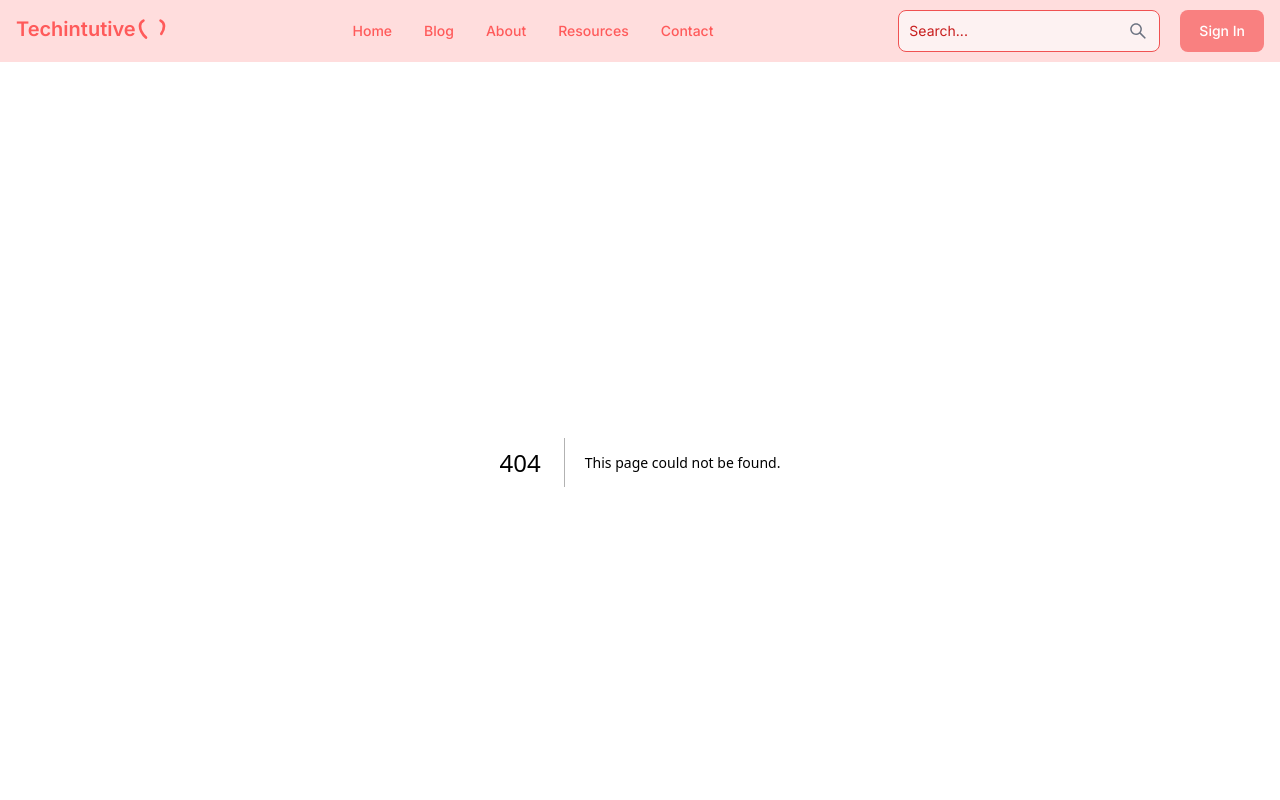
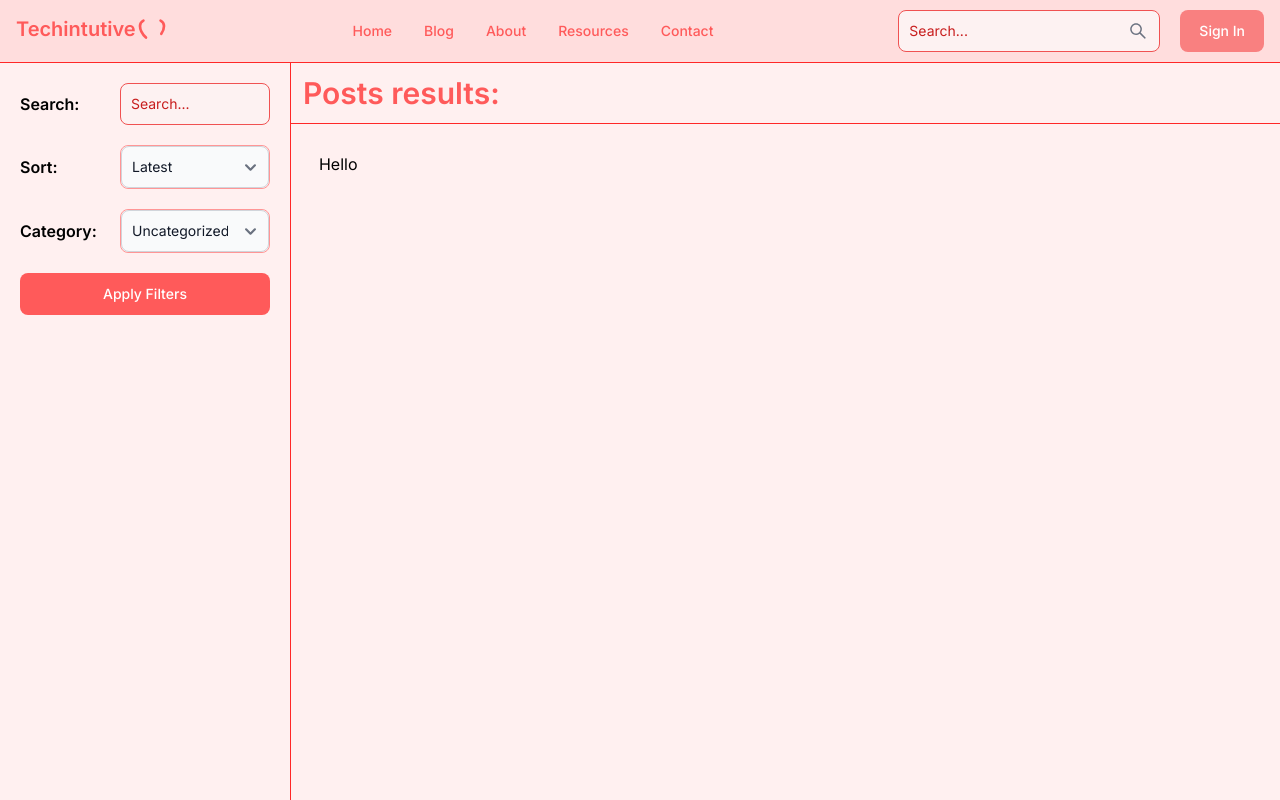
Before and after one commit to prasenjitpriyan/techIntuitive, a Next.js app: page /blog in a window 1280 px wide. Before the commit this address had no page. Shown: the top 800 px of the page. Built offline with nearby package versions, Linux system fonts and the light colour scheme.

Commit message:
Blog page ui created

```diff
--- /dev/null
+++ b/src/app/blog/page.jsx
@@ -0,0 +1,62 @@
+import { Button, Select, TextInput } from "flowbite-react";
+import React from "react";
+
+const BlogPage = () => {
+  return (
+    <section className="flex flex-col md:flex-row bg-myColors-50 border-t border-myColors-500">
+      <div className="p-5 border-b md:border-r md:min-h-screen border-myColors-500">
+        <form className="flex flex-col gap-5">
+          <div className="flex items-center justify-between gap-8">
+            <label className="whitespace-nowrap font-semibold">Search:</label>
+            <TextInput
+              placeholder="Search..."
+              id="searchTerm"
+              type="text"
+              color={"failure"}
+              className="w-[60%]"
+            />
+          </div>
+          <div className="flex items-center justify-between gap-2">
+            <label className="font-semibold">Sort:</label>
+            <Select
+              id="sort"
+              className="bg-myColors-50 border border-myColors-300 text-myColors-900 text-sm rounded-lg focus:ring-myColors-500 focus:border-myColors-500 block w-[60%] dark:bg-myColors-700 dark:border-myColors-600 dark:placeholder-myColors-400 dark:focus:ring-myColors-500 dark:focus:border-myColors-500"
+            >
+              <option value="desc">Latest</option>
+              <option value="asc">Oldest</option>
+            </Select>
+          </div>
+          <div className="flex items-center justify-between gap-2">
+            <label className="font-semibold">Category:</label>
+            <Select
+              id="category"
+              className="bg-myColors-50 border border-myColors-300 text-myColors-900 text-sm rounded-lg focus:ring-myColors-500 focus:border-myColors-500 block w-[60%] dark:bg-myColors-700 dark:border-myColors-600 dark:placeholder-myColors-400 dark:focus:ring-myColors-500 dark:focus:border-myColors-500"
+            >
+              <option value="uncategorized">Uncategorized</option>
+              <option value="reactjs">React.js</option>
+              <option value="nextjs">Next.js</option>
+              <option value="javascript">JavaScript</option>
+              <option value="javascript">TypeScriptScript</option>
+            </Select>
+          </div>
+          <Button
+            type="submit"
+            className="bg-myColors-400 hover:bg-myColors-500"
+          >
+            Apply Filters
+          </Button>
+        </form>
+      </div>
+      <div className="w-full">
+        <h1 className="text-3xl text-myColors-400 font-semibold sm:border-b border-myColors-500 p-3">
+          Posts results:
+        </h1>
+        <div className="min-h-screen p-7 flex flex-wrap gap-4 border-b border-myColors-500">
+          <h1>Hello</h1>
+        </div>
+      </div>
+    </section>
+  );
+};
+
+export default BlogPage;
```
